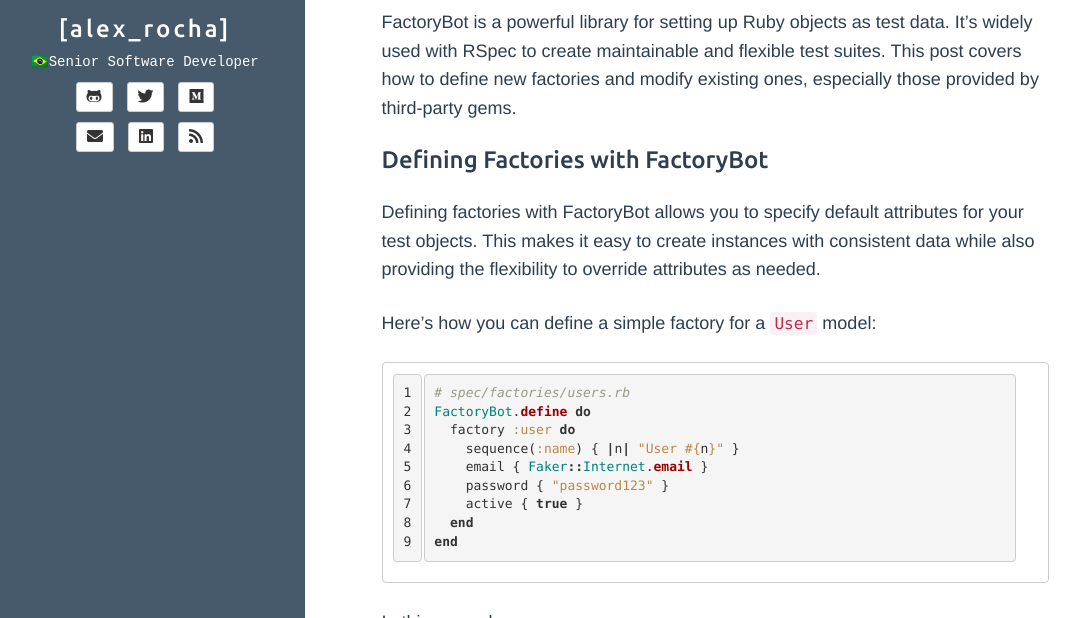
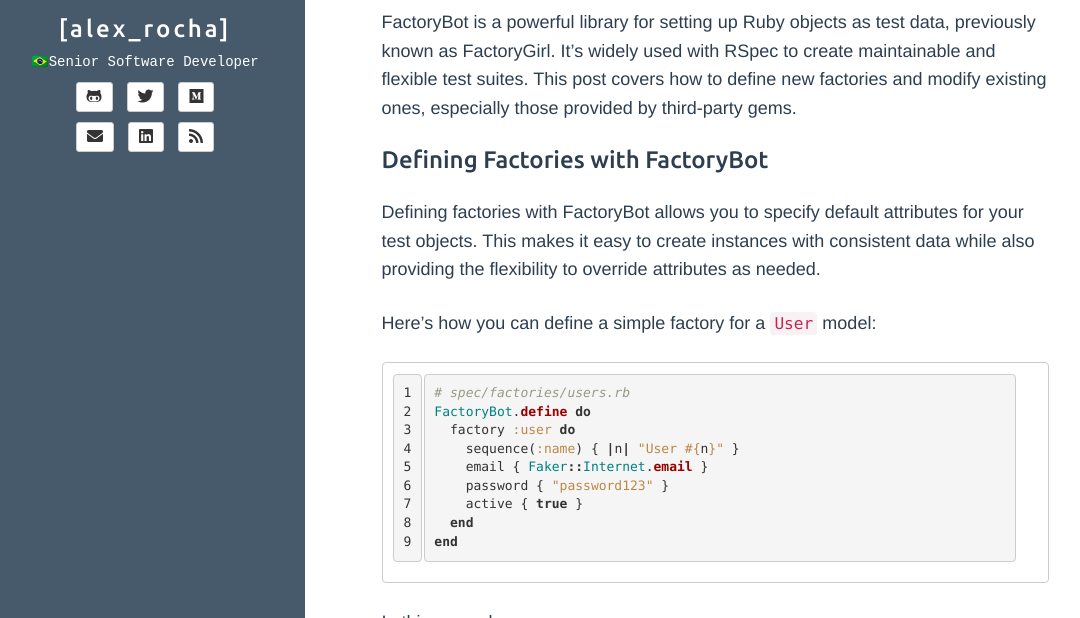
Before and after one commit to alexrochas/alexrochas.github.io, a Jekyll site: the page built from _til/2024-06-26-defining-and-modifying-factories-with-factory-bot.md, in a window 1280 px wide and 900 px high, cut to the strip 282-900 px from the top of the window. Shown: the whole strip, without its empty margins (15-1095 px from the left). Built offline with Jekyll 4.4.1, drawn with Linux system fonts in a browser that asks for light colours.

Commit message:
fix missing info

```diff
--- a/_til/2024-06-26-defining-and-modifying-factories-with-factory-bot.md
+++ b/_til/2024-06-26-defining-and-modifying-factories-with-factory-bot.md
@@ -8,7 +8,7 @@
 
 ## How to Write DRY and Maintainable Tests with FactoryBot
 
-FactoryBot is a powerful library for setting up Ruby objects as test data. It's widely used with RSpec to create maintainable and flexible test suites. This post covers how to define new factories and modify existing ones, especially those provided by third-party gems.
+FactoryBot is a powerful library for setting up Ruby objects as test data, previously known as FactoryGirl. It's widely used with RSpec to create maintainable and flexible test suites. This post covers how to define new factories and modify existing ones, especially those provided by third-party gems.
 
 ### Defining Factories with FactoryBot
 
```
